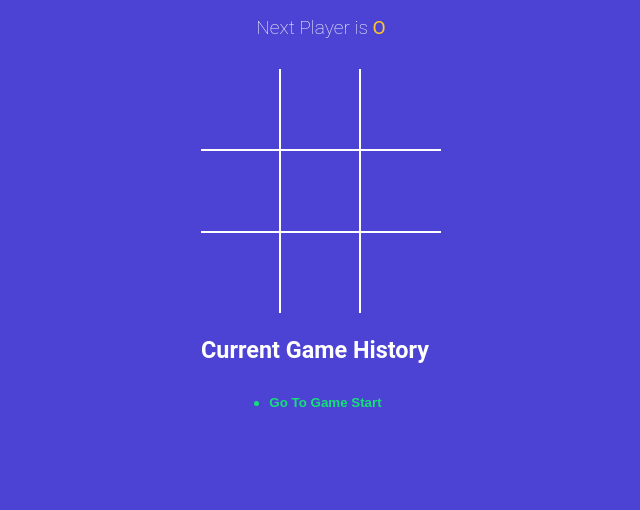
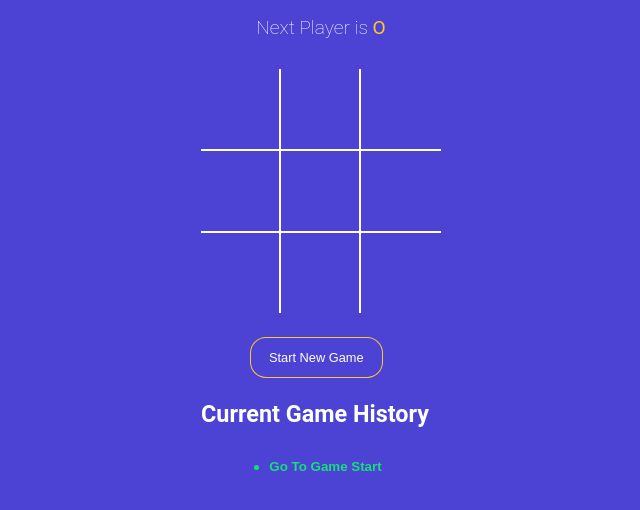
Before and after one commit to gopala142002/tictactoe-game, a React (Vite) app: page / in a window 1280 px wide. Shown: the top 510 px of the page, without its empty margins (319-959 px from the left). Built offline with nearby package versions, Linux system fonts and the light colour scheme.

Commit message:
Added start New Game button

```diff
--- a/src/App.jsx
+++ b/src/App.jsx
@@ -41,13 +41,17 @@ function App() {
   const moveTo= move => {
     setCurrMove(move);
   };
-
+  const onNewGameStart=()=>{
+    setHistory(NEW_GAME);
+    setCurrMove(0);
+  }
   return (
     <div className='app'>
       <div>
         <StatusMessage winner={winner} gamingBoard={gamingBoard}/>
 
         <Board squares={gamingBoard.squares} handleSquareClick={handleSquareClick} />
+        <button type='button' onClick={onNewGameStart} className={`btn-reset ${winner?`active`:``}`}>Start New Game</button>
         <h3>Current Game History</h3>
         <History history={ history } moveTo={moveTo} currentMove={currentMove}/>
       </div>
--- a/src/style.scss
+++ b/src/style.scss
@@ -79,6 +79,7 @@ button {
 }
 
 .btn-reset {
+  margin-left: 50px;
   font-size: 0.8rem;
   color: #fff;
   border-radius: 15px;
```
